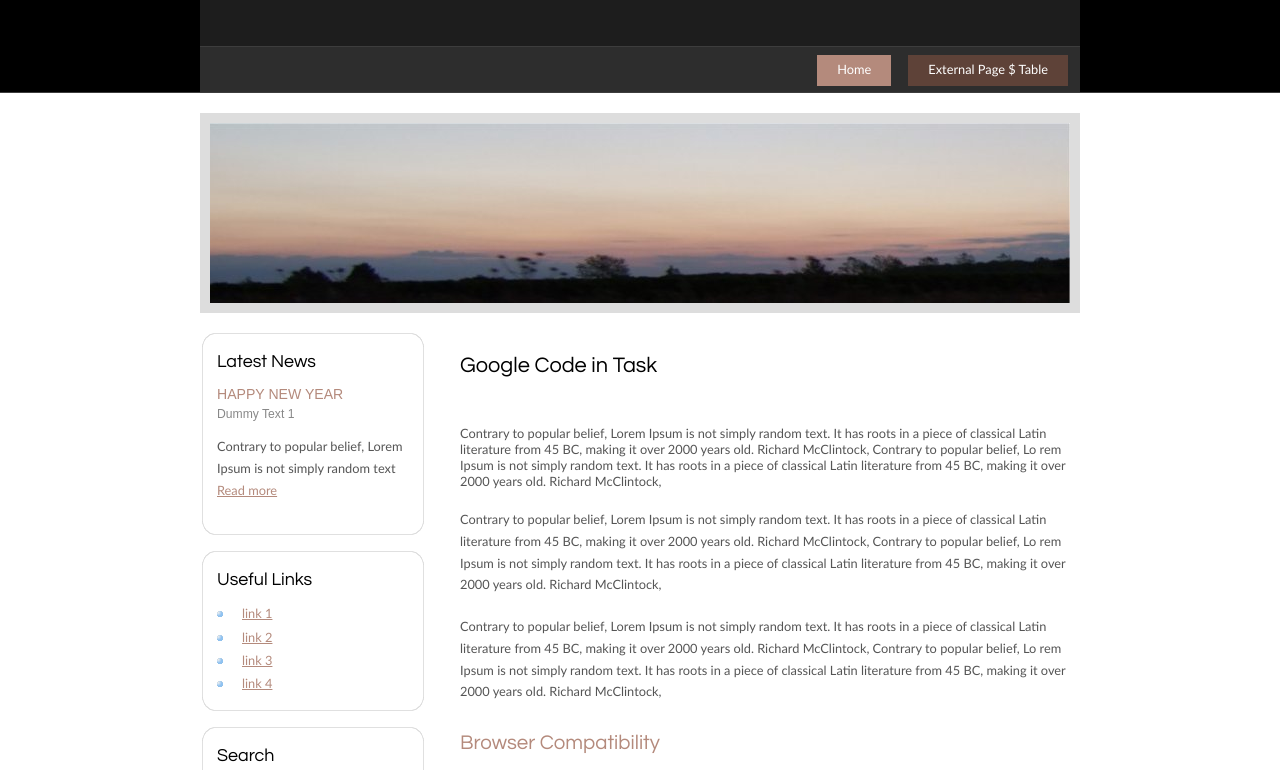
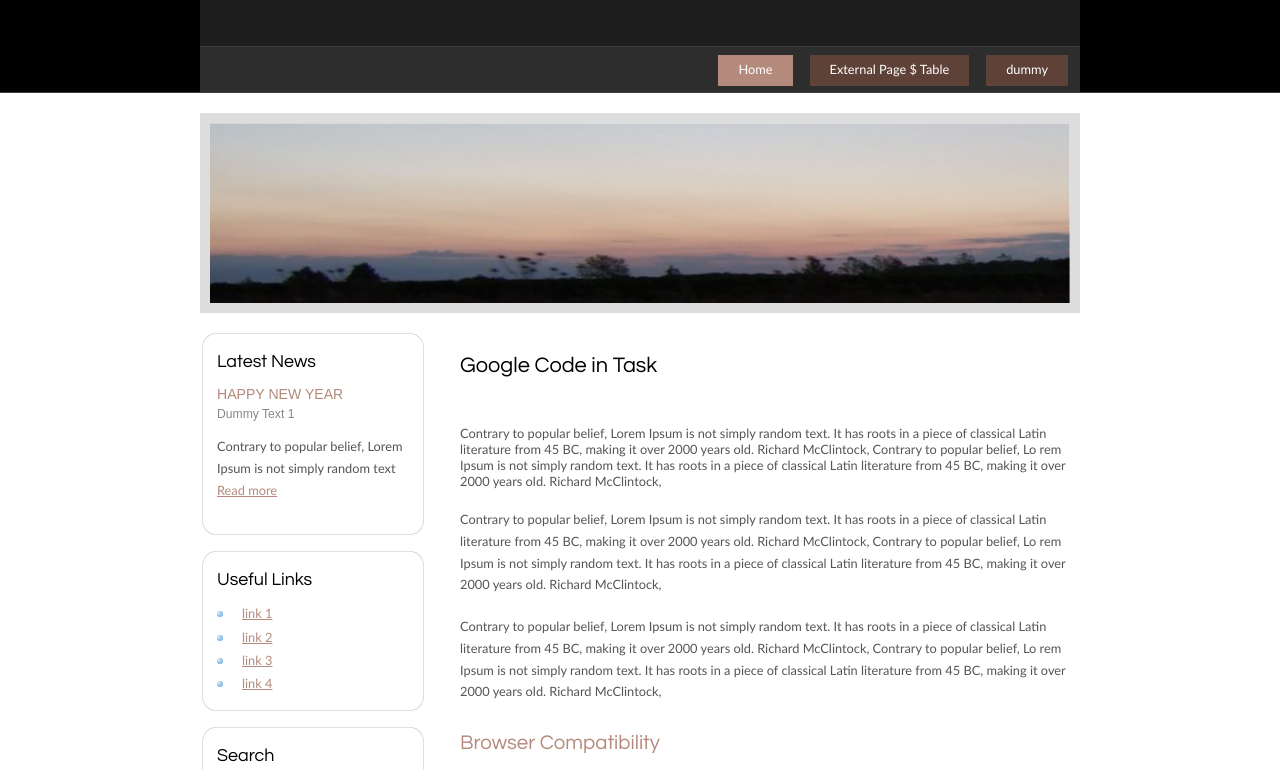
Before and after one commit to thisisamitkumar/googlecodein2019, a plain HTML site: page index.html in a window 1280 px wide. Shown: the part 94-864 px from the top of the page. Drawn offline with Linux system fonts and the light colour scheme.

Commit message:
Update index.html

```diff
--- a/index.html
+++ b/index.html
@@ -25,6 +25,7 @@
           <!-- put class="selected" in the li tag for the selected page - to highlight which page you're on -->
           <li class="selected"><a href="index.html">Home</a></li>
           <li><a href="examples.html">External Page $ Table</a></li>
+		<li><a href="dummy.html">dummy</a></li>
 
         </ul>
       </div>
```
